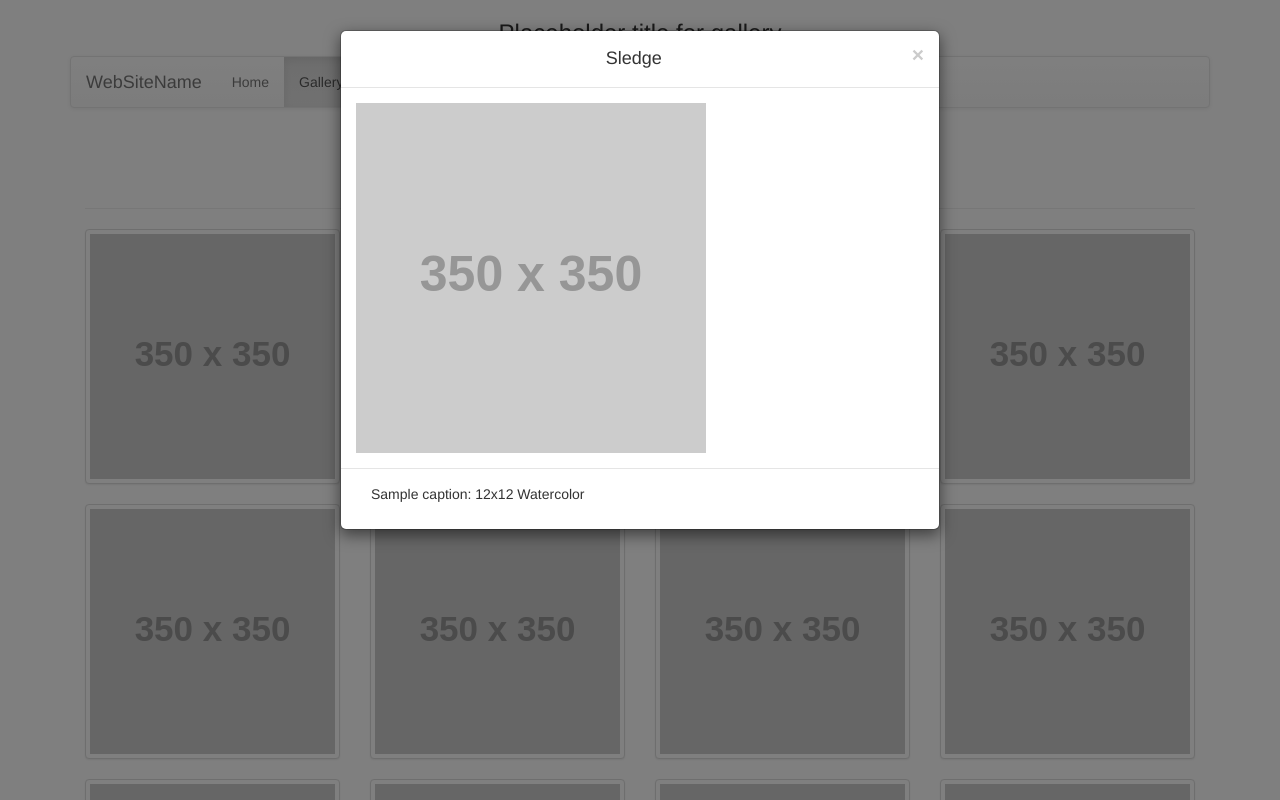
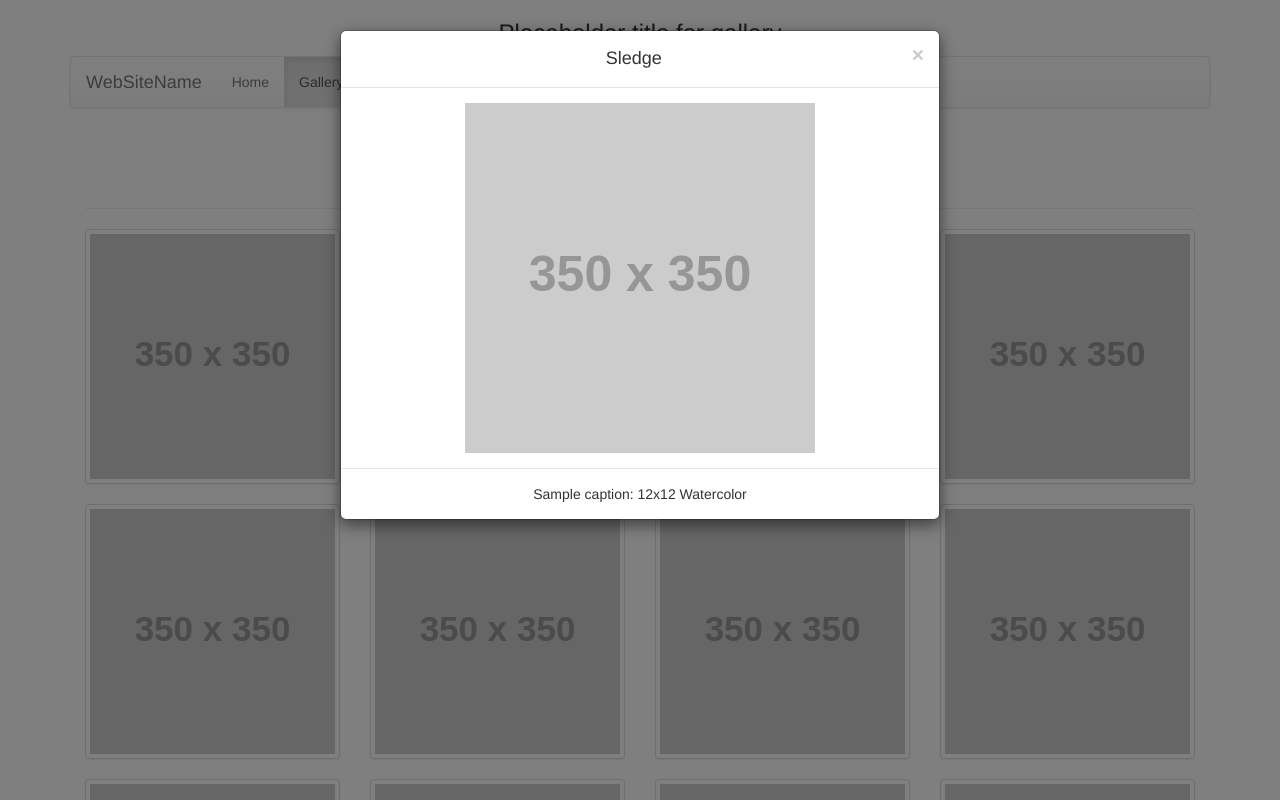
Before and after one commit to gmiesch/Sample-Website, a Django app: page /artist/gallery/ in a window 1280 px wide, after a click that opens the changed part. Run offline with Django 3.2, Linux system fonts and the light colour scheme; grey boxes labelled with a size stand in for pictures from a placeholder-image service; some libraries are stand-ins or nearby versions.

Commit message:
Minor style fix for centering image and caption in gallery modal

```diff
--- /dev/null
+++ b/djangoapp/artist/static/artist/gallery.css
@@ -0,0 +1,8 @@
+#modal-img {
+	margin: 0 auto;
+}
+
+#modal-caption {
+	margin: 0 auto;
+	text-align: center;
+}
--- a/djangoapp/artist/templates/artist/gallery.html
+++ b/djangoapp/artist/templates/artist/gallery.html
@@ -25,6 +25,12 @@
 	<hr>
 </div>
 
+<!--
+Need to pass a dictionary of information about each image into this template, should have: (title, url, caption) ->
+	this image needs to go into the data-... below
+
+Should do ranged loop over the dictionary instead of this horrible thing below
+-->
 {% for x in "xxxxxxxxxxxx" %}
 	<div class="col-lg-3 col-md-4 col-xs-6 thumb">
 		<a class="thumbnail" href="#" data-toggle="modal" data-target="#modal" data-title="Sledge" data-url="http://placehold.it/350x350" data-caption="Sample caption: 12x12 Watercolor">
@@ -43,15 +49,14 @@
 	                <img id="modal-img" class="img-responsive" src="">
 	            </div>
 	            <div class="modal-footer">
-	            <div class="col-md-8 text-justify">
 		                <p id="modal-caption"> Placeholder caption </p>
-	            </div>
 	            </div>
 	        </div>
 	    </div>
 	</div>
 {% endfor %}
 
+<!-- Move this to seperate file, this code handles setting the appropriate information in the modal -->
 <script>
 	$(document).on("click", ".thumbnail", function() {
 		var title = $(this).data('title');
```
Lines whose indentation alone changed are shown as unchanged.
